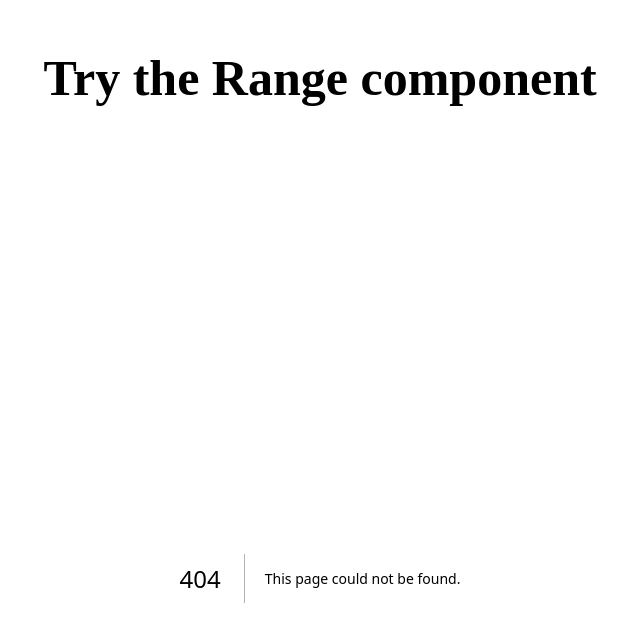
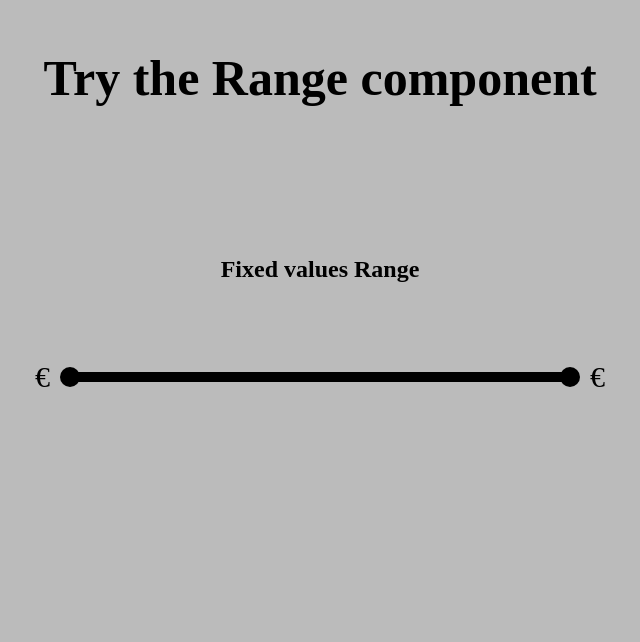
Before and after one commit to sguemar/range-component, a Next.js app: page /exercise2 in a window 1280 px wide. Before the commit this address had no page. Shown: the part 214-856 px from the top of the page, without its empty margins (320-960 px from the left). After the commit the page ends 800 px from the top, so only its background shows below. Built offline with nearby package versions, Linux system fonts and the light colour scheme; no server answers.

Commit message:
feat: add exercise 2 page

```diff
--- /dev/null
+++ b/app/exercise2/page.tsx
@@ -0,0 +1,28 @@
+'use client'
+
+import { useEffect, useState } from 'react'
+
+import { getFixedValuesRangeData } from '@/lib/range-services'
+import { FixedValuesRangeData } from '@/lib/definitions'
+import { Range } from '@/ui/range'
+
+export default function FixedValuesRange() {
+  const [data, setData] = useState<FixedValuesRangeData>({
+    valueRange: [],
+  })
+
+  useEffect(() => {
+    const getData = async () => {
+      const data = await getFixedValuesRangeData()
+      setData(data)
+    }
+    getData()
+  }, [])
+
+  return (
+    <>
+      <h2>Fixed values Range</h2>
+      <Range valueRange={data.valueRange} />
+    </>
+  )
+}
```
